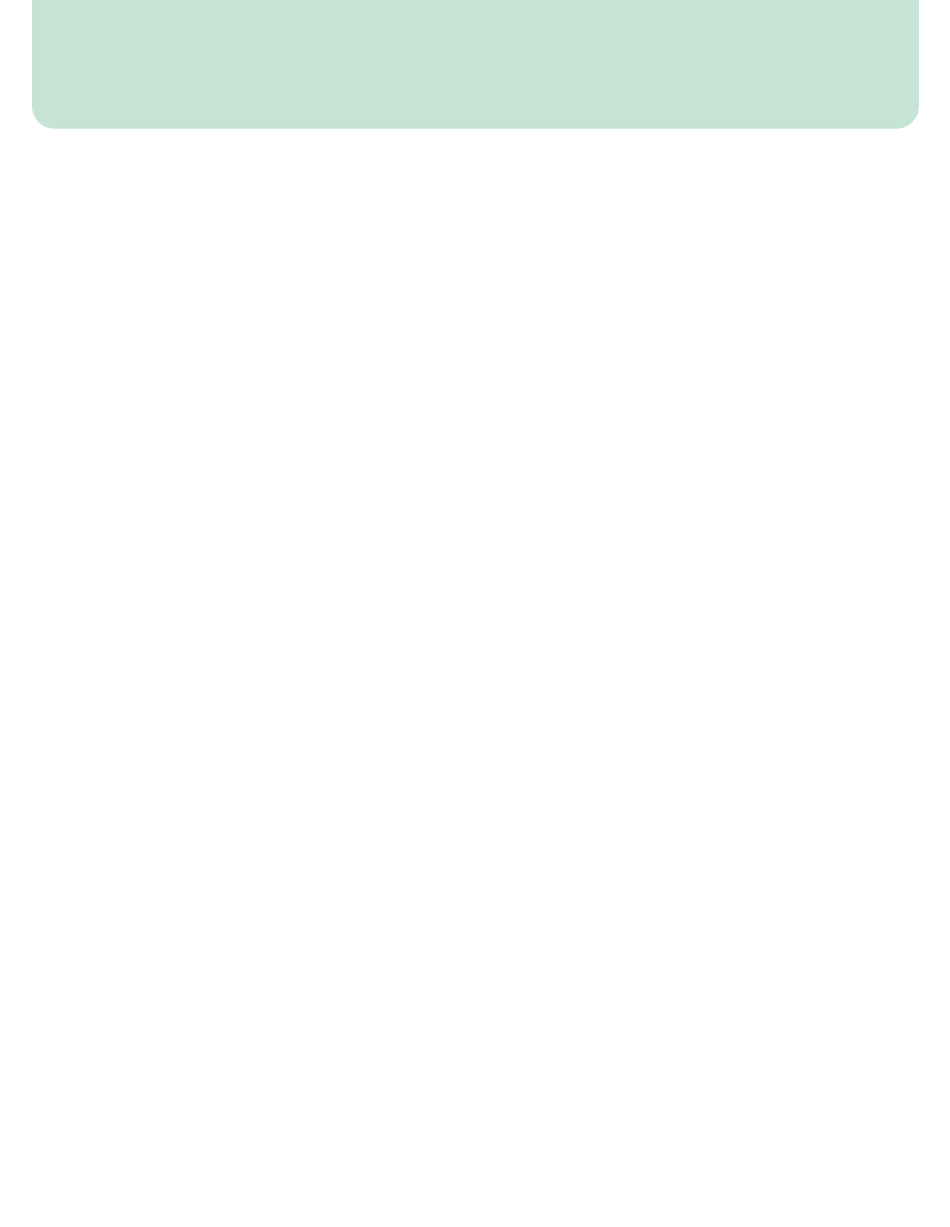
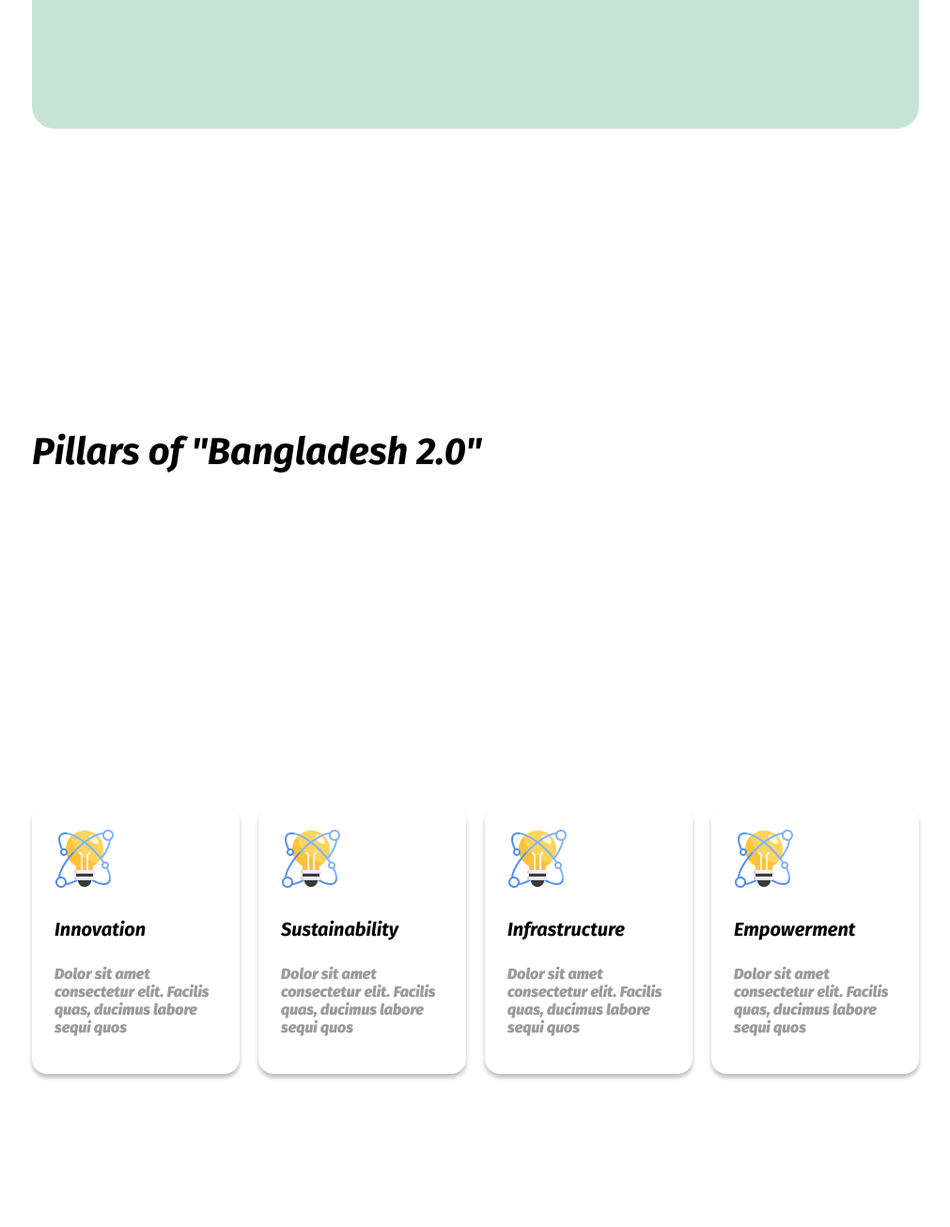
Before and after one commit to Rittik221/assignment-1, a plain HTML site: page index.html in a window 1280 px wide. Shown: the part 1001-2307 px from the top of the page at 94% size, without its empty margins (134-1145 px from the left). Before the commit the page ends 1298 px from the top, so only its background shows below. Drawn offline with Linux system fonts and the light colour scheme; a web font is replaced by a local one.

Commit message:
added the style and assignment fill

```diff
--- a/index.html
+++ b/index.html
@@ -22,13 +22,40 @@
     <div class="banner">
       <div class="banner-content">
         <h5 class="banner-title">Bangladesh 2.0</h5>
-        <h3  class="banner-description">Idea , innovation ,
-          vision and challenges in New Bangladesh.</h3>
-          <button class="btn-new">Explore New Bangladesh</button>
+        <p class="banner-description">Idea , innovation ,
+          vision and challenges in New Bangladesh.</p>
+        <button class="btn-new">Explore New Bangladesh</button>
       </div>
       <img class="banner-pic" src="assets/hero.png" alt="">
     </div>
   </header>
+  <main>
+    <section class="skills">
+      <h2 class="section-title">Pillars of "Bangladesh 2.0"</h2>
+      <div class="frame-container">
+        <div class="frame">
+          <img class="btn" src="assets/card-icon.png" alt="">
+          <h4 class="frame-title">Innovation</h4>
+          <p class="frame-discription">Dolor sit amet consectetur elit. Facilis quas, ducimus labore sequi quos </p>
+        </div>
+        <div class="frame">
+          <img class="btn" src="assets/card-icon.png" alt="">
+          <h4 class="frame-title">Sustainability</h4>
+          <p class="frame-discription">Dolor sit amet consectetur elit. Facilis quas, ducimus labore sequi quos </p>
+        </div>
+        <div class="frame">
+          <img class="btn" src="assets/card-icon.png" alt="">
+          <h4 class="frame-title">Infrastructure</h4>
+          <p class="frame-discription">Dolor sit amet consectetur elit. Facilis quas, ducimus labore sequi quos </p>
+        </div>
+        <div class="frame">
+          <img class="btn" src="assets/card-icon.png" alt="">
+          <h4 class="frame-title">Empowerment</h4>
+          <p class="frame-discription">Dolor sit amet consectetur elit. Facilis quas, ducimus labore sequi quos </p>
+        </div>
+      </div>
+    </section>
+  </main>
 </body>
 
 </html>
--- a/styles/style.css
+++ b/styles/style.css
@@ -145,7 +145,7 @@ nav{
   color: #0e0e0e50;
 }
 .banner-description{
-  font-weight: 800px;
+  font-weight: bold;
   font-size: 40px;
 }
 .banner-pic{
@@ -160,3 +160,40 @@ nav{
   border-radius: 8px;
   background-color: #006A50;
 }
+
+
+/**section title*/
+main section{
+  margin-top: 80px;
+  margin-bottom: 20px;
+}
+.section-title{
+  font-weight: bold;
+  font-size: 40px;
+  padding: 160px;
+  gap: 40px;
+}
+/**frame-container*/
+.frame-container{
+  display: flex;
+  gap: 20px;
+  padding: 160px;
+}
+.frame{
+  padding: 24px 24px;
+  box-shadow: 0px 4px 4px 0px rgba(0, 0, 0, 0.25);
+  border-radius: 16px;
+
+}
+.btn{
+  color: #FFFFFF;
+}
+.frame-title{
+  font-weight: bold;
+  font-size: 20px;
+}
+.frame-discription{
+  font-weight: 400px;
+  font-size: 16px;
+  color: #0e0e0e69;
+}
```
